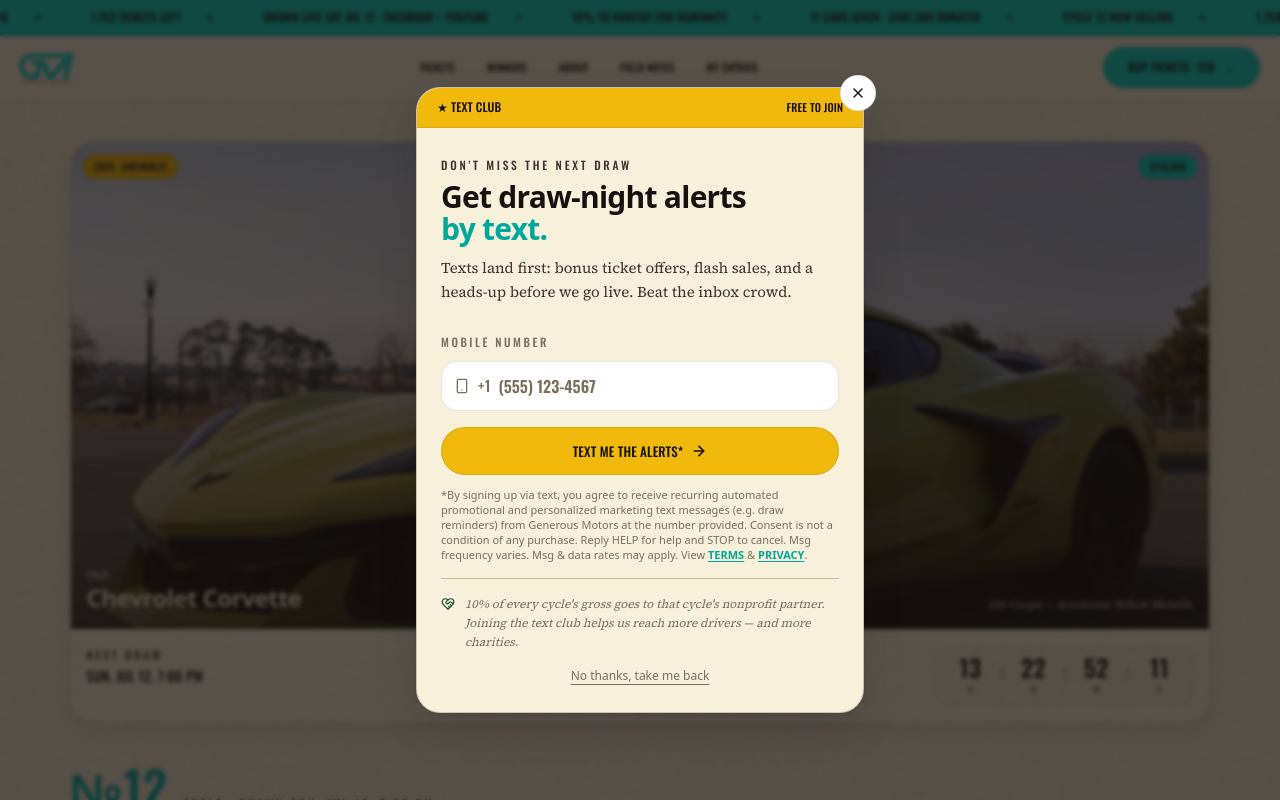
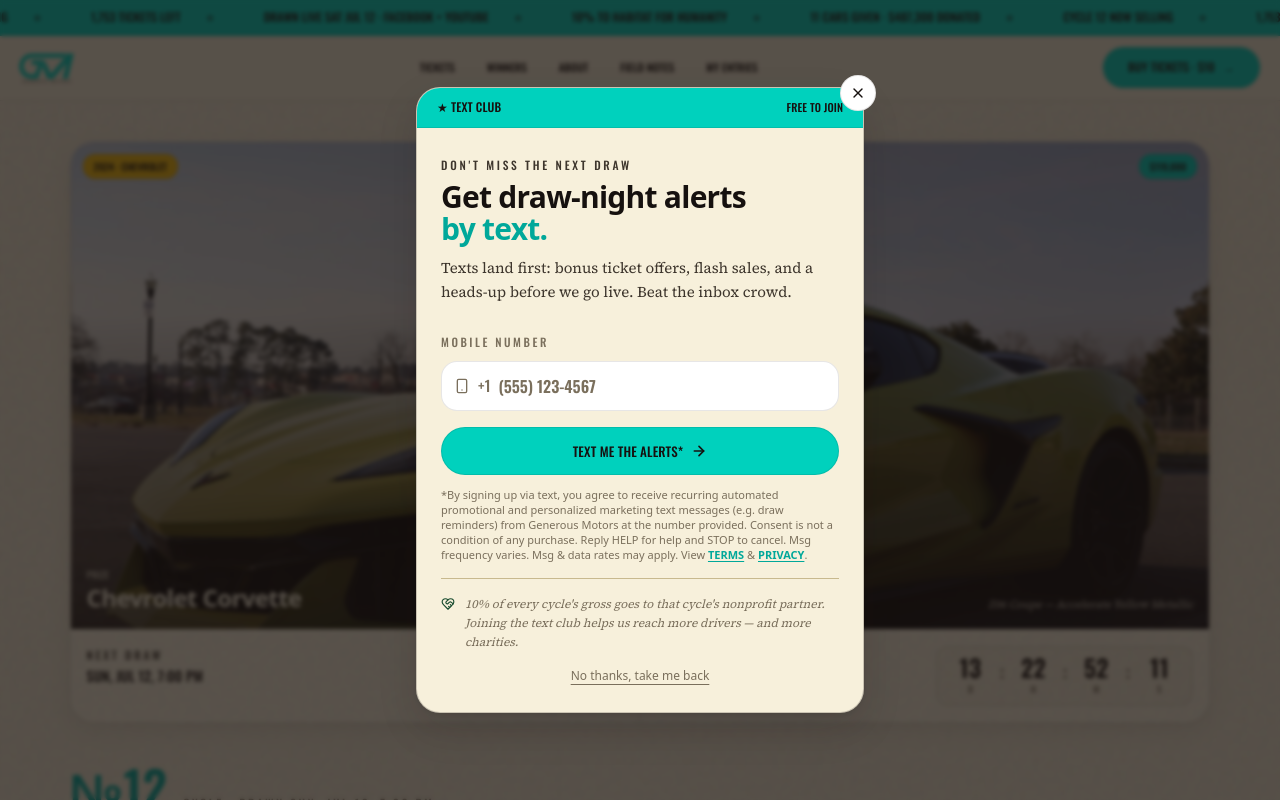
Before and after one commit to da7a90-backup/gmdemo, a Next.js app: page / in a window 1280 px wide. Shown: the top 800 px of the page. Built offline with nearby package versions, Linux system fonts and the light colour scheme; a web font is replaced by a local one.

Commit message:
Fix: tone down yellow in SMS popup

```diff
--- a/src/components/email-popup.tsx
+++ b/src/components/email-popup.tsx
@@ -120,7 +120,7 @@ export function EmailPopup() {
         </button>
 
         <div className="border-heavy-3 bg-paper-3 shadow-lift rounded-2xl overflow-hidden">
-        <div className="bg-brass text-ink border-b border-ink/10 px-5 py-2.5 flex items-center justify-between">
+        <div className="bg-accent-bright text-ink border-b border-ink/10 px-5 py-2.5 flex items-center justify-between">
           <span className="font-condensed uppercase tracking-[0.24em] text-[12px] font-bold">★ Text club</span>
           <span className="font-condensed uppercase tracking-[0.22em] text-[11px]">Free to join</span>
         </div>
@@ -157,7 +157,7 @@ export function EmailPopup() {
               </label>
               <button
                 type="submit"
-                className="mt-4 w-full inline-flex items-center justify-center gap-2 h-12 bg-brass text-ink border border-ink/10 font-condensed uppercase tracking-[0.24em] text-[13px] font-bold hover:bg-ink hover:text-paper-3 btn-poly transition-colors"
+                className="mt-4 w-full inline-flex items-center justify-center gap-2 h-12 bg-accent-bright text-ink border border-ink/10 font-condensed uppercase tracking-[0.24em] text-[13px] font-bold hover:bg-accent hover:text-paper-3 btn-poly transition-colors"
               >
                 Text me the alerts* <ArrowRight size={16} strokeWidth={2.5} />
               </button>
@@ -186,7 +186,7 @@ export function EmailPopup() {
           </div>
         ) : (
           <div className="px-6 pt-9 pb-9 text-center">
-            <div className="mx-auto inline-flex h-14 w-14 items-center justify-center bg-brass text-ink border border-ink/10 rounded-full">
+            <div className="mx-auto inline-flex h-14 w-14 items-center justify-center bg-charity text-paper-3 border border-ink/10 rounded-full">
               <MessageSquareText size={22} />
             </div>
             <h2 className="mt-5 font-display font-bold text-2xl text-ink">Check your phone.</h2>
```
